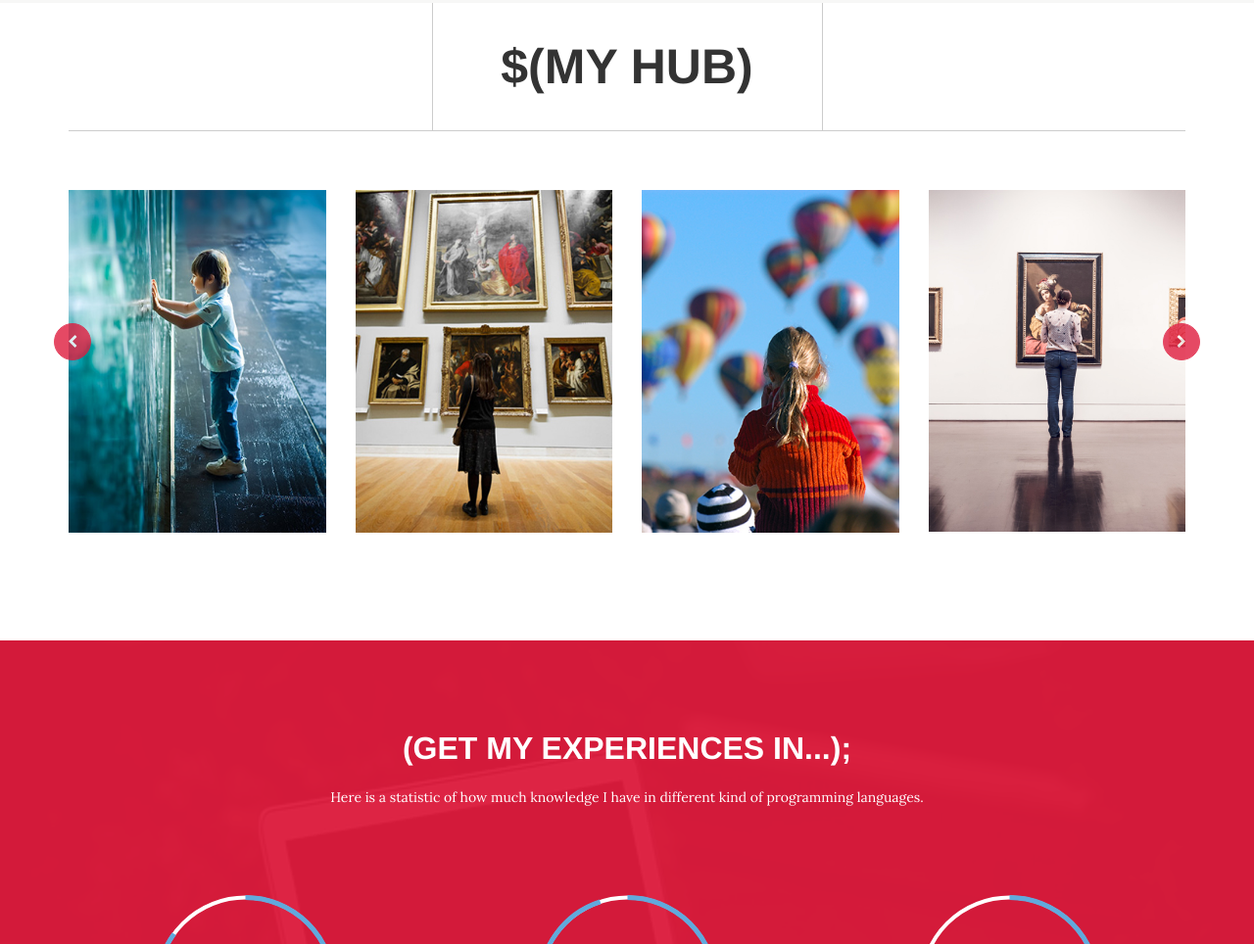
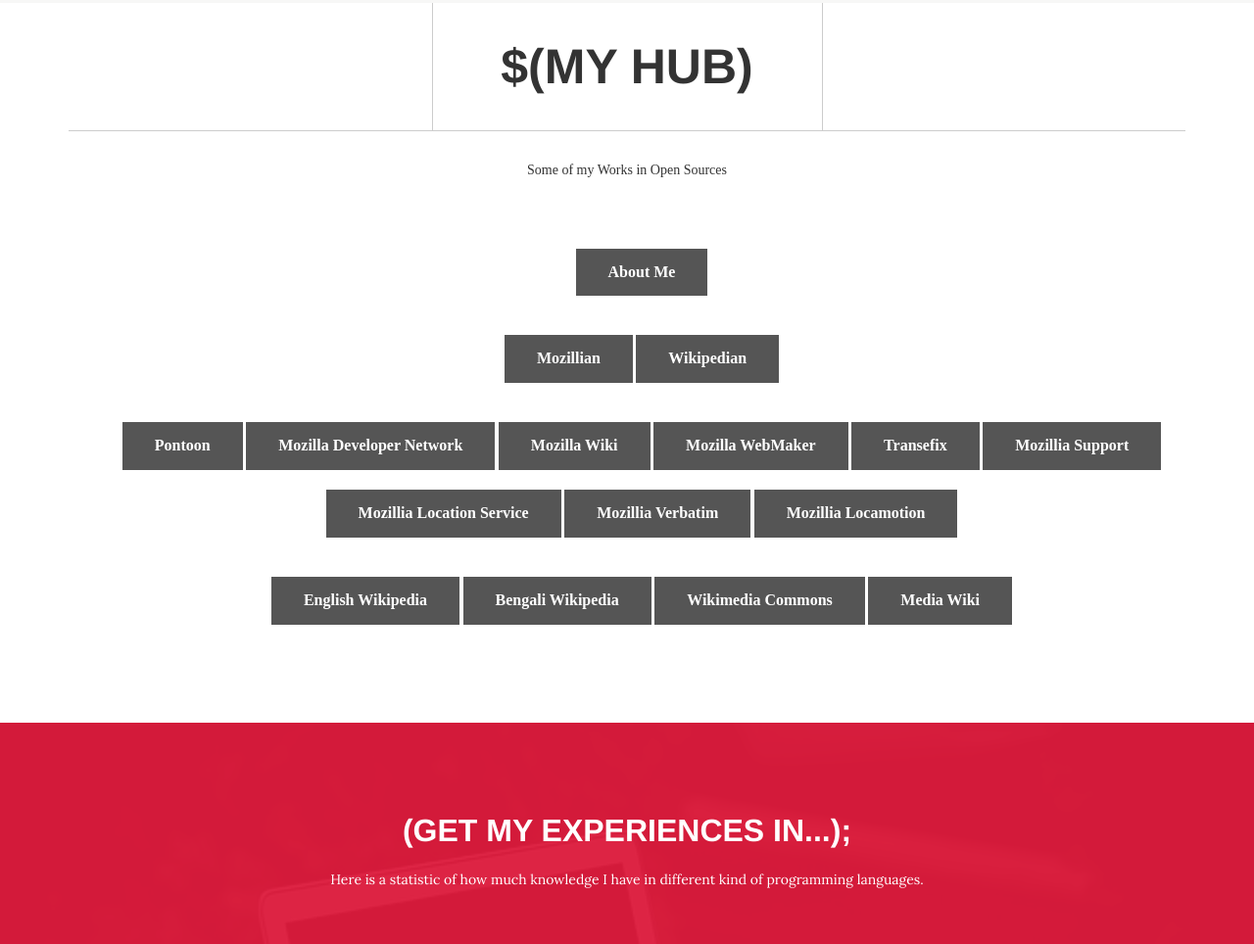
Before and after one commit to TechnoAyan/Ayan.GitHub.io, a plain HTML site: page index.html in a window 1280 px wide. Shown: the part 3702-4666 px from the top of the page at 98% size. Drawn offline with nearby package versions, Linux system fonts and the light colour scheme; some packages are replaced by stand-ins of ours; a script that the page names is missing; a web font is replaced by a local one.

Commit message:
Some minor changes

```diff
--- a/index.html
+++ b/index.html
@@ -459,170 +459,39 @@ My focus always has been on aspiring technologies, innovative thinking and to le
 								<h3 class="big-title">$(My Hub)</h3>
 								<span>creative work sample</span>
 							</div>
-							<p></p>
+							<p>Some of my Works in Open Sources</p>
 						</div>
+						<div id="twitter-feed" class="page-moving">
+    	<center>
+		<div class="container">
+        	<div class="row">
+                <div class="span12">
+                    <a href="https://about.me/technoayan" class="btn btn-black">About Me</a><br /><br />
+					<a href="https://mozillians.org/en-US/u/TechnoAyan/" class="btn btn-black">Mozillian</a>
+					<a href="https://meta.wikimedia.org/wiki/User:TechnoAyan" class="btn btn-black">Wikipedian</a><br /><br />
+
+					<a href="https://pontoon.mozilla.org/contributor/ping2ayan@gmail.com/" class="btn btn-black">Pontoon</a>
+                    <a href="https://developer.mozilla.org/en-US/profiles/TechnoAyan" class="btn btn-black">Mozilla Developer Network</a>
+                    <a href="https://wiki.mozilla.org/User:TechnoAyan" class="btn btn-black">Mozilla Wiki</a>
+                    <a href="https://webmaker.org/user/technoayan" class="btn btn-black">Mozilla WebMaker</a>
+                    <a href="https://www.transifex.com/accounts/profile/TechnoAyan/" class="btn btn-black">Transefix</a>
+                    <a href="https://support.mozilla.org/en-US/user/TechnoAyan" class="btn btn-black">Mozillia Support</a>
+					<a href="https://location.services.mozilla.com/leaders#Technoayan" class="btn btn-black">Mozillia Location Service</a>
+					<a href="https://localize.mozilla.org/accounts/TechnoAyan/" class="btn btn-black">Mozillia Verbatim</a>
+					<a href="http://mozilla.locamotion.org/accounts/TechnoAyan/" class="btn btn-black">Mozillia Locamotion</a><br /><br />
+
+
+					<a href="https://en.wikipedia.org/wiki/User:TechnoAyan" class="btn btn-black">English Wikipedia</a>
+                    <a href="https://bn.wikipedia.org/wiki/%E0%A6%AC%E0%A7%8D%E0%A6%AF%E0%A6%AC%E0%A6%B9%E0%A6%BE%E0%A6%B0%E0%A6%95%E0%A6%BE%E0%A6%B0%E0%A7%80:TechnoAyan" class="btn btn-black">Bengali Wikipedia</a>
+                    <a href="https://commons.wikimedia.org/wiki/User:TechnoAyan" class="btn btn-black">Wikimedia Commons</a>
+                    <a href="https://www.mediawiki.org/wiki/User:TechnoAyan" class="btn btn-black">Media Wiki</a><br /><br />
+                </div>
+            </div>
+        </div>
+		</center>
+    </div>
 					</div>
 				</div>
-
-				<div class='row'>
-				    <div class='col-md-12'>
-				      	<div class="carousel slide" id="portfolio-carousel">
-					        <div class="carousel-inner">
-					          	<div class="item  active">
-					            	<div class="row">
-										<div class="col-xs-12 col-sm-6 col-md-3">
-											<div class="thumbnail">
-											    <div class="caption">
-											    	<div class="caption-content">
-												    	<span>
-															<a data-rel="prettyPhoto" href="images/portfolio/portfolio-bg1.jpg" >
-															    <i class="fa fa-search"></i>
-															</a>
-												        	<a href="#" ><i class="fa fa-link"></i></a>
-												        </span>
-												        <h3>Creative Vision</h3>
-												        <p>Effektive is more than your average agency.</p>
-											    	</div>
-											    </div>
-											    <img src="images/portfolio/portfolio1.jpg" alt="portfolio">
-											</div>
-										</div>
-										<div class="col-xs-12 col-sm-6 col-md-3">
-											<div class="thumbnail">
-											    <div class="caption">
-											    	<div class="caption-content">
-												    	<span>
-															<a data-rel="prettyPhoto" href="images/portfolio/portfolio-bg2.jpg">
-															    <i class="fa fa-search"></i>
-															</a>
-												        	<a href="portfolio-item.html" class=""><i class="fa fa-link"></i></a>
-												        </span>
-												        <h3>Sunlight Shine</h3>
-												        <p>Effektive is more than your average agency.</p>
-											    	</div>
-											    </div>
-											    <img src="images/portfolio/portfolio2.jpg" alt="portfolio">
-											</div>
-										</div>
-										<div class="col-xs-12 col-sm-6 col-md-3">
-											<div class="thumbnail">
-											    <div class="caption">
-											    	<div class="caption-content">
-												    	<span>
-															<a data-rel="prettyPhoto" href="images/portfolio/portfolio-bg3.jpg">
-															    <i class="fa fa-search"></i>
-															</a>
-												        	<a href="portfolio-item.html" class=""><i class="fa fa-link"></i></a>
-												        </span>
-												        <h3>All Quiet Western</h3>
-												        <p>Effektive is more than your average agency.</p>
-											    	</div>
-											    </div>
-											    <img src="images/portfolio/portfolio3.jpg" alt="portfolio">
-											</div>
-										</div>
-										<div class="col-xs-12 col-sm-6 col-md-3">
-											<div class="thumbnail">
-											    <div class="caption">
-											    	<div class="caption-content">
-												    	<span>
-															<a data-rel="prettyPhoto" href="images/portfolio/portfolio-bg1.jpg">
-															    <i class="fa fa-search"></i>
-															</a>
-												        	<a href="portfolio-item.html" class=""><i class="fa fa-link"></i></a>
-												        </span>
-												        <h3>The GodFather</h3>
-												        <p>Effektive is more than your average agency.</p>
-											    	</div>
-											    </div>
-											    <img src="images/portfolio/portfolio4.jpg" alt="portfolio">
-											</div>
-										</div>
-					            	</div>
-					          	</div>
-
-								<div class="item">
-						            <div class="row">
-										<div class="col-xs-12 col-sm-6 col-md-3">
-											<div class="thumbnail">
-											    <div class="caption">
-											    	<div class="caption-content">
-												    	<span>
-															<a data-rel="prettyPhoto" href="images/portfolio/portfolio-bg1.jpg">
-															    <i class="fa fa-search"></i>
-															</a>
-												        	<a href="#" class=""><i class="fa fa-link"></i></a>
-												        </span>
-												        <h3>Creative Vision</h3>
-												        <p>Effektive is more than your average agency.</p>
-											    	</div>
-											    </div>
-											    <img src="images/portfolio/portfolio5.jpg" alt="portfolio">
-											</div>
-										</div>
-										<div class="col-xs-12 col-sm-6 col-md-3">
-											<div class="thumbnail">
-											    <div class="caption">
-											    	<div class="caption-content">
-												    	<span>
-															<a data-rel="prettyPhoto" href="images/portfolio/portfolio-bg1.jpg">
-															    <i class="fa fa-search"></i>
-															</a>
-												        	<a href="#" class=""><i class="fa fa-link"></i></a>
-												        </span>
-												        <h3>Creative Vision</h3>
-												        <p>Effektive is more than your average agency.</p>
-											    	</div>
-											    </div>
-											    <img src="images/portfolio/portfolio6.jpg" alt="portfolio">
-											</div>
-										</div>
-										<div class="col-xs-12 col-sm-6 col-md-3">
-											<div class="thumbnail">
-											    <div class="caption">
-											    	<div class="caption-content">
-												    	<span>
-															<a data-rel="prettyPhoto" href="images/portfolio/portfolio-bg1.jpg">
-															    <i class="fa fa-search"></i>
-															</a>
-												        	<a href="#" class=""><i class="fa fa-link"></i></a>
-												        </span>
-												        <h3>Creative Vision</h3>
-												        <p>Effektive is more than your average agency.</p>
-											    	</div>
-											    </div>
-											    <img src="images/portfolio/portfolio7.jpg" alt="portfolio">
-											</div>
-										</div>
-										<div class="col-xs-12 col-sm-6 col-md-3">
-											<div class="thumbnail">
-											    <div class="caption">
-											    	<div class="caption-content">
-												    	<span>
-															<a data-rel="prettyPhoto" href="images/portfolio/portfolio-bg1.jpg">
-															    <i class="fa fa-search"></i>
-															</a>
-												        	<a href="#" class=""><i class="fa fa-link"></i></a>
-												        </span>
-												        <h3>Creative Vision</h3>
-												        <p>Effektive is more than your average agency.</p>
-											    	</div>
-											    </div>
-											    <img src="images/portfolio/portfolio8.jpg" alt="portfolio">
-											</div>
-										</div>
-						            </div>
-					          	</div>
-					        </div>
-						</div>
-						<div class="barrier-carousel-controller portfolio-control">
-						   <a data-slide="prev" href="#portfolio-carousel" class="left"><i class="fa fa-chevron-left"></i></a>
-						   <a data-slide="next" href="#portfolio-carousel" class="right"><i class="fa fa-chevron-right"></i></a>
-					    </div>
-
-				      </div>
-				    </div>
-		  		</div>
 			</div>
 		</div>
 	</section>
```
